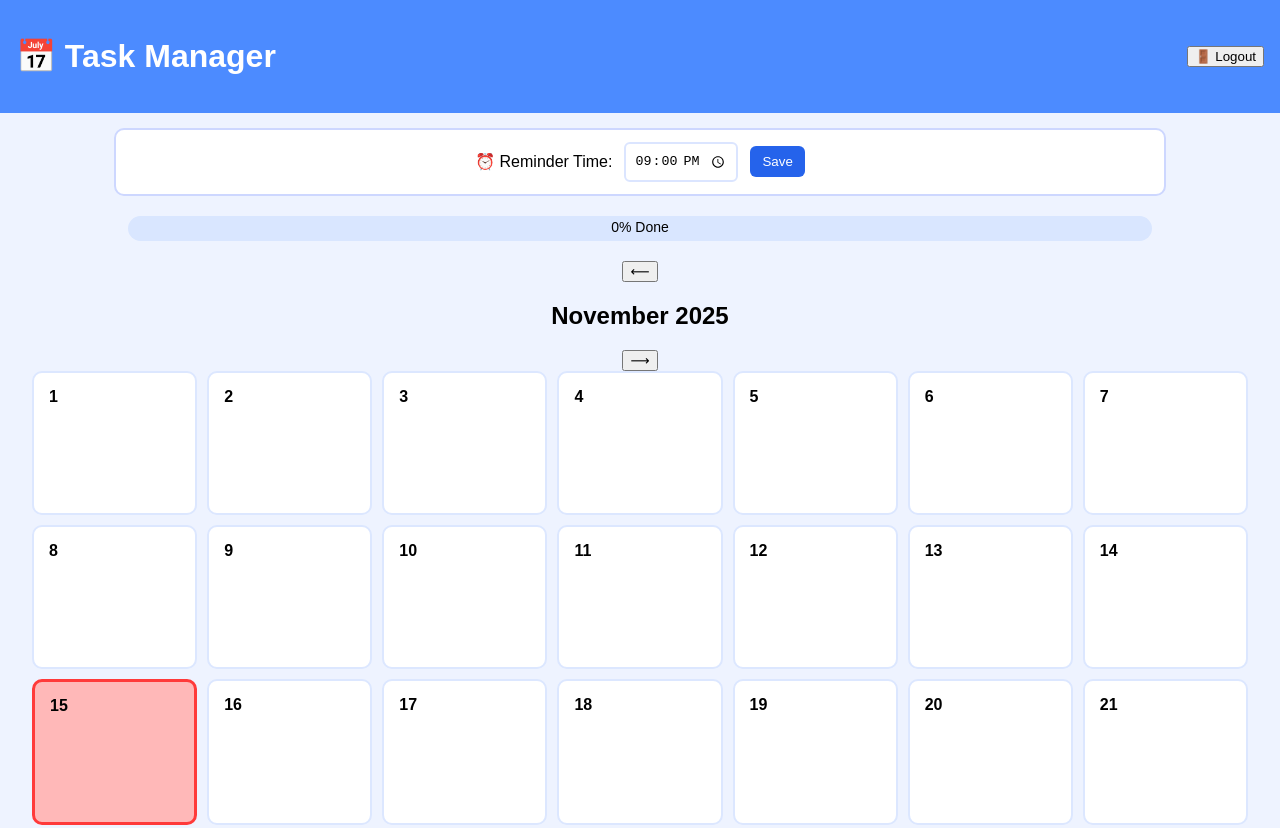
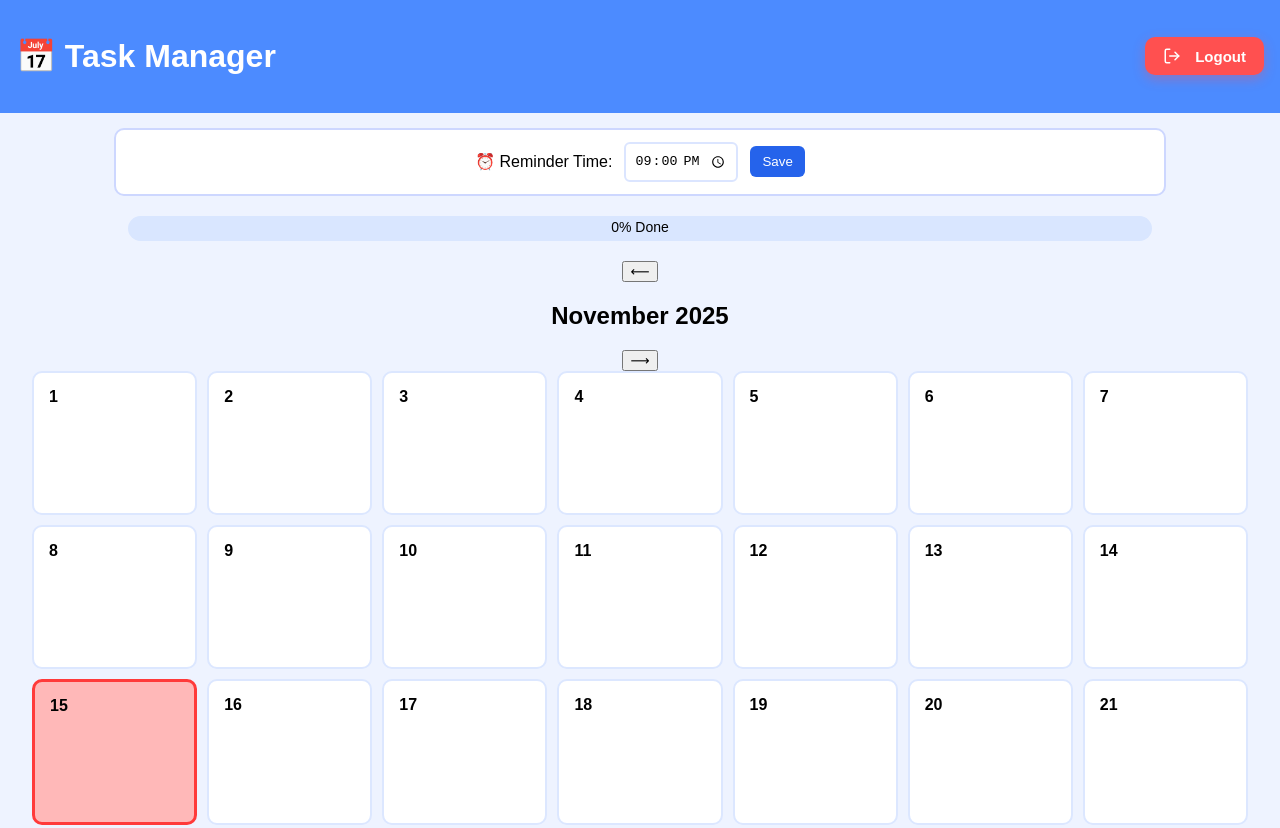
Before and after one commit to 2k23csai2313841-dot/Task, a plain HTML site: page calendar.html in a window 1280 px wide. Shown: the top 828 px of the page. Drawn offline with Linux system fonts and the light colour scheme; sample sign-in values are in the browser's storage.

Commit message:
Update calendar.html

```diff
--- a/calendar.html
+++ b/calendar.html
@@ -10,7 +10,18 @@
 
 <header class="app-header">
   <h1>📅 Task Manager</h1>
-  <button onclick="logout()">🚪 Logout</button>
+  <button id="logout" class="logout-btn" onclick="logout()">
+  <svg xmlns="http://www.w3.org/2000/svg" width="18" height="18"
+       viewBox="0 0 24 24" fill="none" stroke="white" stroke-width="2"
+       stroke-linecap="round" stroke-linejoin="round"
+       style="margin-right:8px;">
+    <path d="M9 21H5a2 2 0 0 1-2-2V5a2 2 0 0 1 2-2h4"/>
+    <polyline points="16 17 21 12 16 7"/>
+    <line x1="21" y1="12" x2="9" y2="12"/>
+  </svg>
+  Logout
+</button>
+
 </header>
 
 <div class="settings-row">
```
